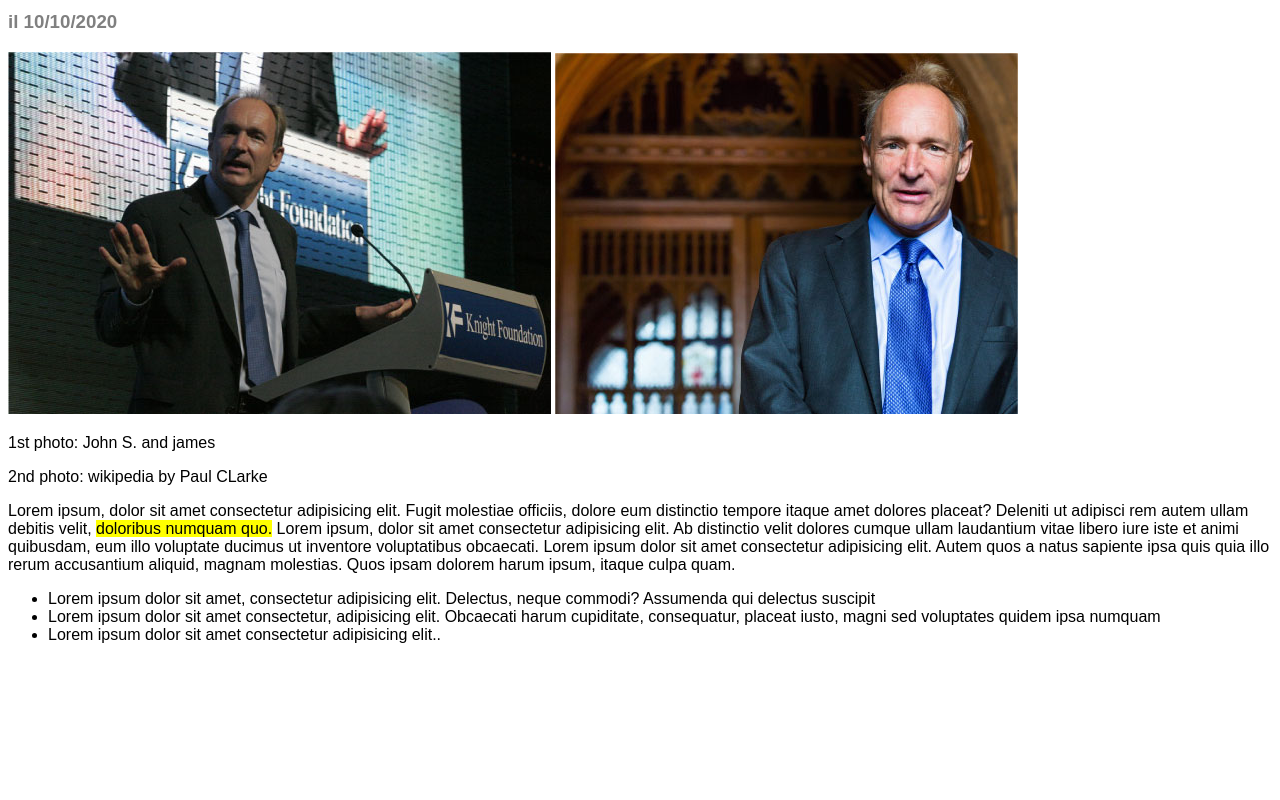
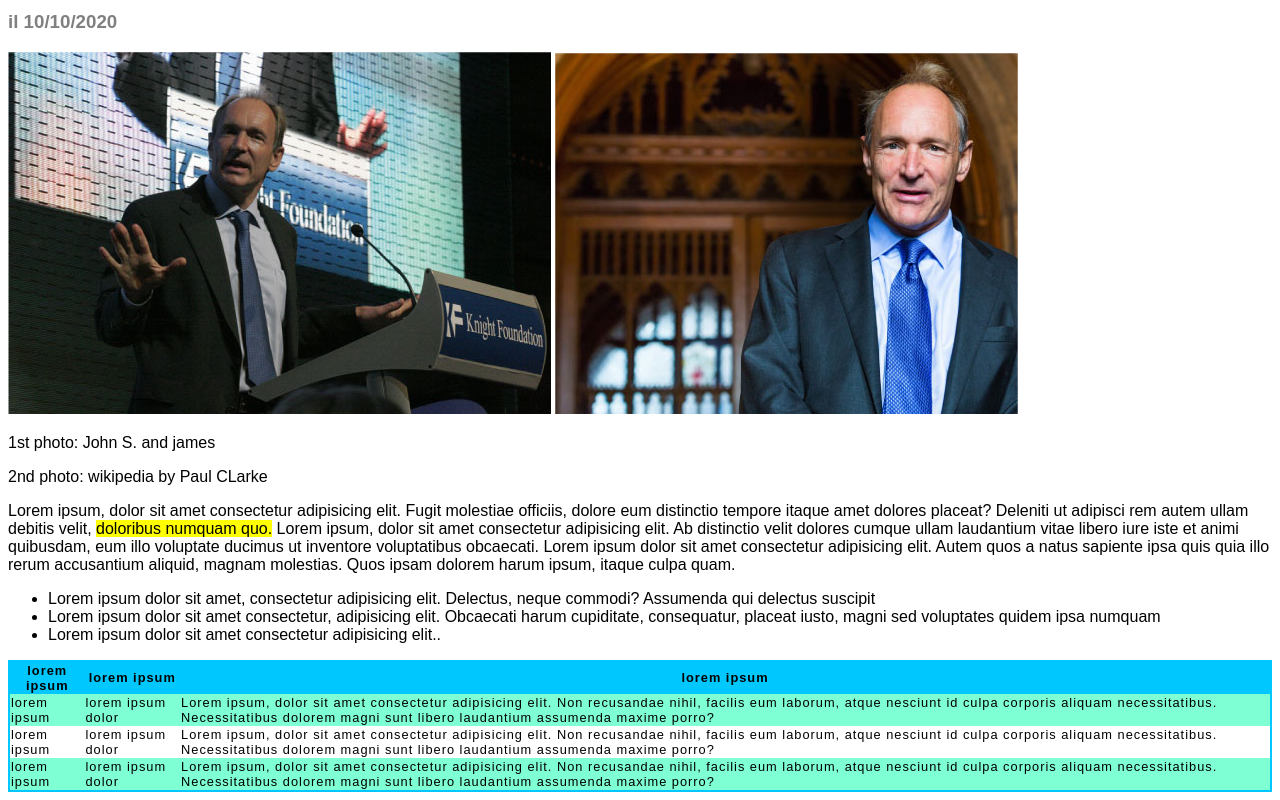
Before and after one commit to damirusso95/html-css-booleaner, a plain HTML site: page index.html in a window 1280 px wide. Shown: the part 319-1119 px from the top of the page. Before the commit the page ends 979 px from the top, so only its background shows below. Drawn offline with Linux system fonts and the light colour scheme.

Commit message:
contenuto tabella

```diff
--- a/index.html
+++ b/index.html
@@ -39,6 +39,41 @@
             <li>Lorem ipsum dolor sit amet consectetur adipisicing elit..</li>
 
         </ul>
+
+        <!-- tabella -->
+        <table>
+        <!-- intestazione tabella -->
+            <thead id="testa" >
+                <tr>
+                    <th>lorem ipsum</th>
+                    <th>lorem ipsum</th>
+                    <th>lorem ipsum</th>
+                </tr>
+            </thead>
+
+        <!-- corpo tabella -->
+            <tbody>
+                <tr class="corpo">
+                    <td>lorem ipsum</td>
+                    <td>lorem ipsum dolor</td>
+                    <td>Lorem ipsum, dolor sit amet consectetur adipisicing elit. Non recusandae nihil, facilis eum laborum, atque nesciunt id culpa corporis aliquam necessitatibus. Necessitatibus dolorem magni sunt libero laudantium assumenda maxime porro?</td>
+                </tr>
+
+                <tr>
+                    <td>lorem ipsum</td>
+                    <td>lorem ipsum dolor</td>
+                    <td>Lorem ipsum, dolor sit amet consectetur adipisicing elit. Non recusandae nihil, facilis eum laborum, atque nesciunt id culpa corporis aliquam necessitatibus. Necessitatibus dolorem magni sunt libero laudantium assumenda maxime porro?</td>
+                </tr>
+
+                <tr class="corpo">
+                    <td>lorem ipsum</td>
+                    <td>lorem ipsum dolor</td>
+                    <td>Lorem ipsum, dolor sit amet consectetur adipisicing elit. Non recusandae nihil, facilis eum laborum, atque nesciunt id culpa corporis aliquam necessitatibus. Necessitatibus dolorem magni sunt libero laudantium assumenda maxime porro?</td>
+                </tr>
+
+
+
+        </table>
 </main>
 
 <footer>
--- a/style.css
+++ b/style.css
@@ -52,3 +52,19 @@ h3{
     color: black;
     background-color: yellow;
 }
+
+table {
+    border-collapse: collapse;
+    border: 2px solid rgb(0 200 255);
+    font-family: sans-serif;
+    font-size: 0.8rem;
+    letter-spacing: 1px;
+  }
+
+#testa{
+    background-color: rgb(0 200 255);
+}
+
+.corpo{
+    background-color: aquamarine;
+}
```
